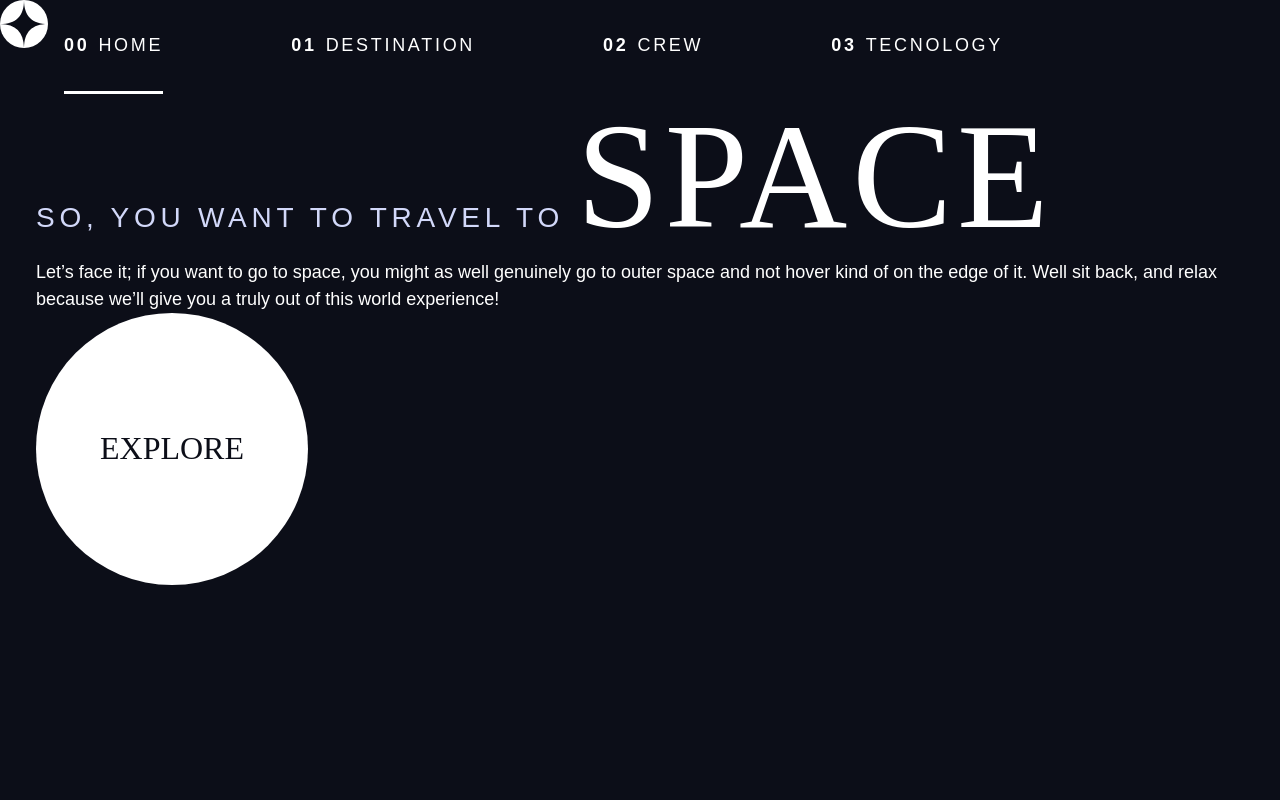
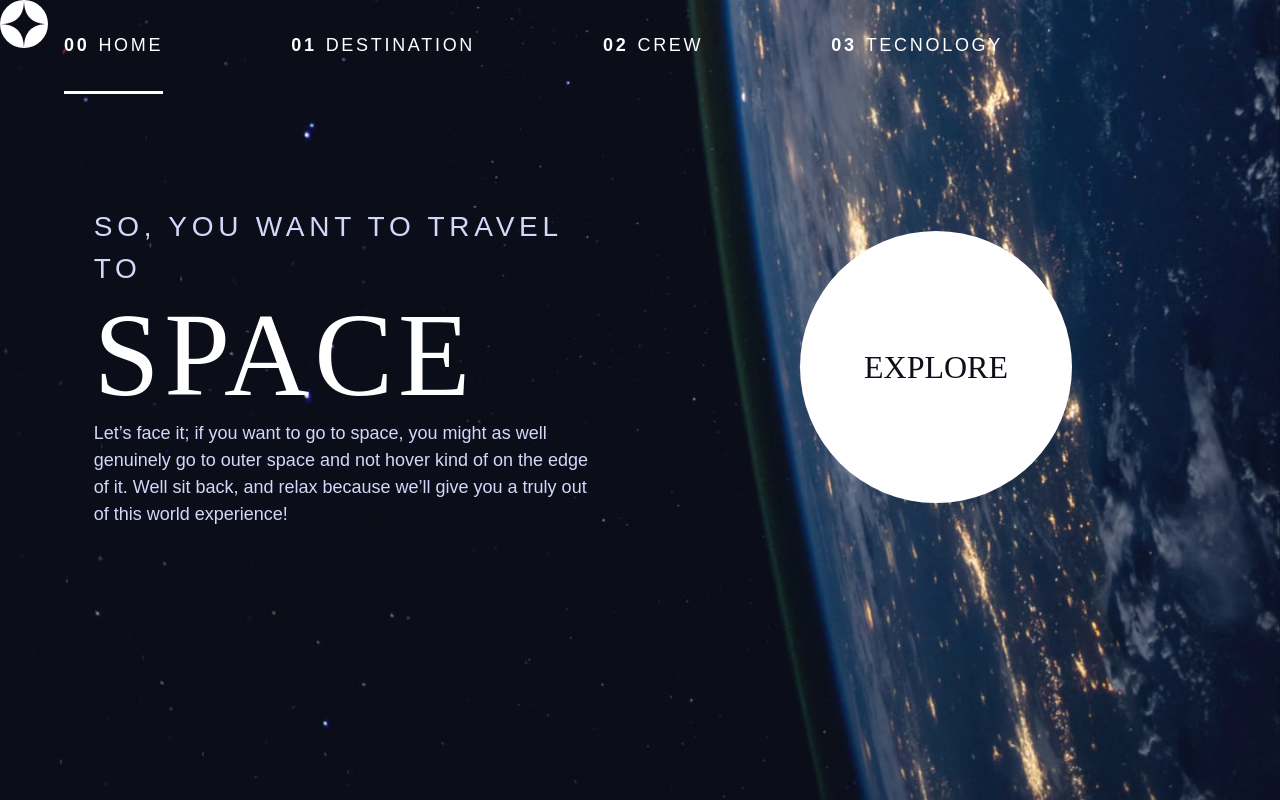
Before and after one commit to staticsanches/space-tourism, a React (Create React App) app: page /#/ in a window 1280 px wide. Built offline with nearby package versions, Linux system fonts and the light colour scheme.

Commit message:
Improving home page

```diff
--- a/public/index.html
+++ b/public/index.html
@@ -5,10 +5,7 @@
     <link rel="icon" href="%PUBLIC_URL%/favicon.ico?v=2" />
     <meta name="viewport" content="width=device-width, initial-scale=1" />
     <meta name="theme-color" content="#000000" />
-    <meta
-      name="description"
-      content="Web site created using create-react-app"
-    />
+    <meta name="description" content="Web site created using create-react-app" />
     <link rel="apple-touch-icon" href="%PUBLIC_URL%/apple-touch-icon.png?v=2" />
     <!--
       manifest.json provides metadata used when your web app is installed on a
@@ -28,7 +25,7 @@
   </head>
   <body>
     <noscript>You need to enable JavaScript to run this app.</noscript>
-    <div id="root"></div>
+    <div id="react-root"></div>
     <!--
       This HTML file is a template.
       If you open it directly in the browser, you will see an empty page.
--- a/src/index.css
+++ b/src/index.css
@@ -11,12 +11,12 @@
   --clr-white: 0 0% 100%;
 
   /* Font Sizes */
-  --fs-900: 9.375rem;
-  --fs-800: 6.25rem;
-  --fs-700: 3.5rem;
-  --fs-600: 2rem;
+  --fs-900: clamp(5rem, 8vw + 1rem, 9.375rem);
+  --fs-800: 3.5rem;
+  --fs-700: 1.5rem;
+  --fs-600: 1rem;
   --fs-500: 1.75rem;
-  --fs-400: 1.125rem;
+  --fs-400: 0.9375rem;
   --fs-300: 1rem;
   --fs-200: 0.875rem;
 
@@ -24,6 +24,25 @@
   --ff-serif: 'Bellefair', serif;
   --ff-sans-cond: 'Barlow Condensed', sans-serif;
   --ff-sans-normal: 'Barlow', sans-serif;
+}
+
+@media (min-width: 35em) {
+  :root {
+    --fs-800: 5rem;
+    --fs-700: 2.5rem;
+    --fs-600: 1.5rem;
+    --fs-400: 1rem;
+  }
+}
+
+@media (min-width: 45em) {
+  :root {
+    /* font-sizes */
+    --fs-800: 6.25rem;
+    --fs-700: 3.5rem;
+    --fs-600: 2rem;
+    --fs-400: 1.125rem;
+  }
 }
 
 /* --------------------- */
@@ -69,14 +88,17 @@ p {
   font-weight: 400;
 }
 
-/* Set up the body */
-body {
+/* Set up the react-root div that acts as the body */
+div#react-root {
   font-family: var(--ff-sans-normal);
   font-size: var(--fs-400);
   color: hsl(var(--clr-white));
   background-color: hsl(var(--clr-dark));
   line-height: 1.5;
   min-height: 100vh;
+
+  display: grid;
+  grid-template-rows: min-content 1fr;
 }
 
 /* Make images easier to work with */
@@ -143,6 +165,33 @@ button {
   padding-inline: 2em;
   margin-inline: auto;
   max-width: 80rem;
+}
+
+.grid-container {
+  text-align: center;
+  display: grid;
+  place-items: center;
+  padding-inline: 1rem;
+}
+
+.grid-container * {
+  max-width: 50ch;
+}
+
+@media (min-width: 45em) {
+  .grid-container {
+    text-align: left;
+    column-gap: var(--grid-container-gap, 2rem);
+    grid-template-columns: minmax(1rem, 1fr) repeat(2, minmax(0, 40rem)) minmax(1rem, 1fr);
+  }
+
+  .grid-container > *:first-child {
+    grid-column: 2;
+  }
+
+  .grid-container > *:last-child {
+    grid-column: 3;
+  }
 }
 
 .sr-only {
@@ -261,3 +310,12 @@ button {
   color: hsl(var(--clr-white) / 1);
   border-color: hsl(var(--clr-white) / 1);
 }
+
+/* --------------------- */
+/* Backgrounds           */
+/* --------------------- */
+
+div#react-root {
+  background-size: cover;
+  background-position: bottom center;
+}
--- a/src/index.tsx
+++ b/src/index.tsx
@@ -7,7 +7,7 @@ import { HashRouter, Route, Routes } from 'react-router-dom'
 import './index.css'
 import reportWebVitals from './reportWebVitals'
 
-const root = ReactDOM.createRoot(document.getElementById('root') as HTMLElement)
+const root = ReactDOM.createRoot(document.getElementById('react-root') as HTMLElement)
 root.render(
   <React.StrictMode>
     <HashRouter>
--- a/src/main/@types/css_variables.d.ts
+++ b/src/main/@types/css_variables.d.ts
@@ -22,6 +22,7 @@ declare module 'csstype' {
     '--ff-sans-normal'?: string
 
     '--gap'?: string
+    '--grid-container-gap'?: string
 
     '--flow-space'?: string
   }
--- a/src/main/App/index.tsx
+++ b/src/main/App/index.tsx
@@ -4,11 +4,11 @@ import { HomePage } from '@/pages/HomePage'
 import { AppHeader } from './AppHeader'
 
 export const App = () => (
-  <div>
+  <>
     <AppHeader />
 
     <Routes>
       <Route path="" element={<HomePage />} />
     </Routes>
-  </div>
+  </>
 )
--- a/src/main/components/LargeButton/LargeButton.module.scss
+++ b/src/main/components/LargeButton/LargeButton.module.scss
@@ -1,7 +1,6 @@
 .largeButton {
   composes: uppercase from global;
   composes: ff-serif from global;
-  composes: fs-600 from global;
   composes: text-dark from global;
   composes: bg-white from global;
 
@@ -12,6 +11,7 @@
   padding: 0 2em;
   border-radius: 50%;
   aspect-ratio: 1;
+  font-size: 2rem;
 }
 
 .largeButton::after {
--- a/src/main/components/LargeLink/LargeLink.module.scss
+++ b/src/main/components/LargeLink/LargeLink.module.scss
@@ -1,7 +1,6 @@
 .largeLink {
   composes: uppercase from global;
   composes: ff-serif from global;
-  composes: fs-600 from global;
   composes: text-dark from global;
   composes: bg-white from global;
 
@@ -13,6 +12,7 @@
   border-radius: 50%;
   aspect-ratio: 1;
   text-decoration: none;
+  font-size: 2rem;
 }
 
 .largeLink::after {
--- /dev/null
+++ b/src/main/pages/HomePage/HomePage.module.scss
@@ -0,0 +1,39 @@
+.homeContainer {
+  composes: grid-container from global;
+}
+
+@media (min-width: 45em) {
+  .homeContainer {
+    padding-bottom: max(6rem, 20vh);
+    align-items: end;
+  }
+}
+
+.title {
+  composes: text-accent from global;
+  composes: fs-500 from global;
+  composes: ff-sans-cond from global;
+  composes: uppercase from global;
+  composes: letter-spacing-1 from global;
+}
+
+.title > span {
+  display: block;
+}
+
+.home {
+  background-image: url(../../assets/home/background-home-mobile.jpg);
+}
+
+@media (min-width: 35em) {
+  .home {
+    background-position: center center;
+    background-image: url(../../assets/home/background-home-tablet.jpg);
+  }
+}
+
+@media (min-width: 45em) {
+  .home {
+    background-image: url(../../assets/home/background-home-desktop.jpg);
+  }
+}
--- a/src/main/pages/HomePage/index.tsx
+++ b/src/main/pages/HomePage/index.tsx
@@ -1,18 +1,31 @@
-import { LargeButton } from '@/components/LargeButton'
+import { useEffect } from 'react'
 
-export const HomePage = () => (
-  <div className="container">
-    <h1 className="text-accent fs-500 ff-sans-cond uppercase letter-spacing-1">
-      So, you want to travel to{' '}
-      <span className="fs-900 ff-serif text-white">Space</span>
-    </h1>
+import { LargeLink } from '@/components/LargeLink'
+import classes from './HomePage.module.scss'
 
-    <p>
-      Let’s face it; if you want to go to space, you might as well genuinely go
-      to outer space and not hover kind of on the edge of it. Well sit back, and
-      relax because we’ll give you a truly out of this world experience!
-    </p>
+export const HomePage = () => {
+  useEffect(() => {
+    const reactRoot = document.getElementById('react-root')!
+    reactRoot.classList.add(classes.home)
+    return () => reactRoot.classList.remove(classes.home)
+  }, [])
 
-    <LargeButton onClick={() => alert('🚀')}>Explore</LargeButton>
-  </div>
-)
+  return (
+    <div className={classes.homeContainer}>
+      <div>
+        <h1 className={classes.title}>
+          So, you want to travel to <span className="fs-900 ff-serif text-white">Space</span>
+        </h1>
+
+        <p className="text-accent">
+          Let’s face it; if you want to go to space, you might as well genuinely go to outer space and not hover kind of
+          on the edge of it. Well sit back, and relax because we’ll give you a truly out of this world experience!
+        </p>
+      </div>
+
+      <div>
+        <LargeLink to="/destination">Explore</LargeLink>
+      </div>
+    </div>
+  )
+}
```
